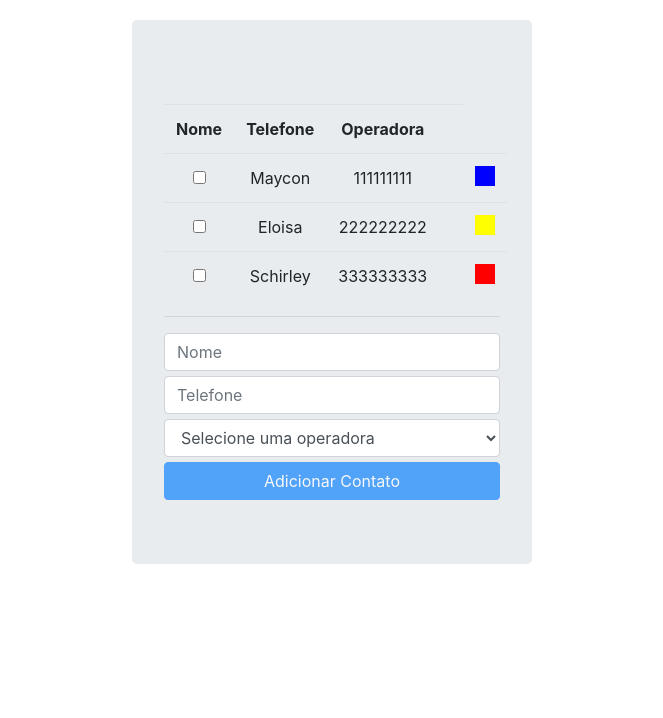
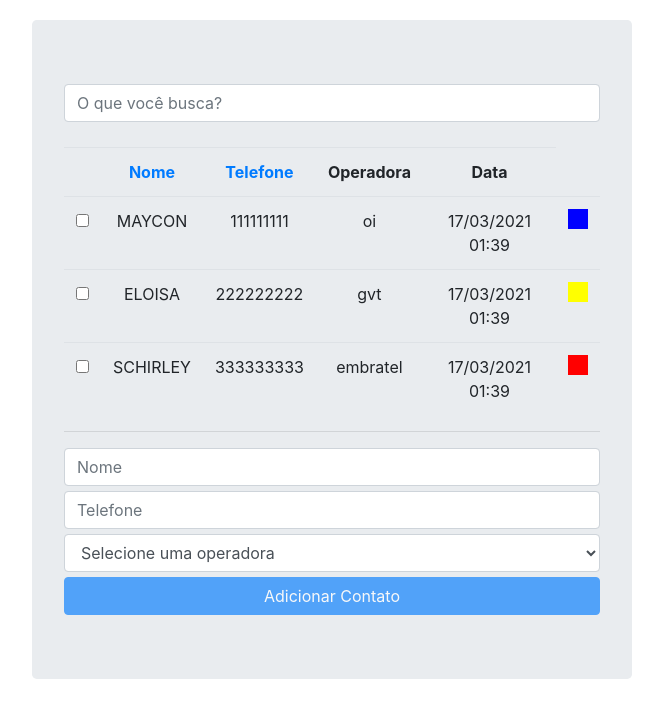
Before and after one commit to MayconRDO/project-training-angular-js, a plain HTML site: page index.html in a window 1280 px wide. Shown: the whole page, without its empty margins (308-971 px from the left). Drawn offline with nearby package versions, Linux system fonts and the light colour scheme.

Commit message:
Trabalhando com filtros

```diff
--- a/index.html
+++ b/index.html
@@ -9,7 +9,7 @@
     <link rel="stylesheet" type="text/css" href="lib/bootstrap/bootstrap.css">
     <style>
         .jumbotron {
-            width: 400px;
+            width: 600px;
             text-align: center;
             margin-top: 20px;
             margin-left: auto;
@@ -17,7 +17,7 @@
         }
 
         .table {
-            margin-top: 20px;
+            margin-top: 25px;
         }
 
         .form-control {
@@ -39,9 +39,9 @@
         angular.module("listPhone").controller("listPhoneCtrl", function ($scope) {
             $scope.app = "Lista Telefonica";
             $scope.contacts = [
-                { name: "Maycon", phone: "111111111", color: "blue" },
-                { name: "Eloisa", phone: "222222222", color: "yellow" },
-                { name: "Schirley", phone: "333333333", color: "red" }
+                { name: "Maycon", phone: "111111111", date: new Date(), color: "blue", operator: { name: "Oi", codigo: 14, category: "Celular" } },
+                { name: "Eloisa", phone: "222222222", date: new Date(), color: "yellow", operator: { name: "GVT", codigo: 25, category: "Fixo" } },
+                { name: "Schirley", phone: "333333333", date: new Date(), color: "red", operator: { name: "Embratel", codigo: 21, category: "Fixo" } }
             ];
 
             // RUIM
@@ -81,6 +81,11 @@
                 });
             };
 
+            $scope.orderBy = function (field) {
+                $scope.criteriaOrdering = field;
+                $scope.orderingDirection = !$scope.orderingDirection;
+            };
+
         });
     </script>
 </head>
@@ -89,18 +94,22 @@
     <div class="jumbotron">
         <!-- <h3>{{app}}</h3> -->
         <!-- {{contacts}} -->
+        <input class="form-control" type="text" ng-model="criteriaSearch" placeholder="O que você busca?">
         <table ng-show="contacts.length > 0" class="table">
             <tr>
-                <th>Nome</th>
-                <th>Telefone</th>
+                <th></th>
+                <th><a href="" ng-click="orderBy('name')">Nome</a></th>
+                <th><a href="" ng-click="orderBy('phone')">Telefone</a></th>
                 <th>Operadora</th>
-                <th></th>
+                <th>Data</th>
             </tr>
-            <tr ng-class="{'selected bold': contact.selected}" ng-repeat="contact in contacts">
+            <tr ng-class="{'selected bold': contact.selected}"
+                ng-repeat="contact in contacts | filter:criteriaSearch | orderBy:criteriaOrdering:orderingDirection">
                 <td><input type="checkbox" ng-model="contact.selected"></td>
-                <td>{{contact.name}}</td>
+                <td>{{contact.name | uppercase}}</td>
                 <td>{{contact.phone}}</td>
-                <td>{{contact.operator.name}}</td>
+                <td>{{contact.operator.name | lowercase}}</td>
+                <td>{{contact.date | date:'dd/MM/yyyy HH:mm'}}</td>
                 <!-- <td ng-repeat="(key, value) in contact">
                     {{key + '-' + value}}
                 </td> -->
@@ -124,10 +133,11 @@
             <input class="form-control" type="text" ng-model="contact.phone" name="phone" placeholder="Telefone"
                 ng-required="true" ng-minlength="10" ng-pattern="/^\d{4,5}-\d{4}$/" />
             <select class="form-control" ng-model="contact.operator"
-                ng-options="operator.name for operator in operators">
+                ng-options="operator.name for operator in operators | orderBy:'name'">
                 <option value="">Selecione uma operadora</option>
             </select>
         </form>
+
         <!-- RUIM
         <button class="btn btn-primary btn-block" ng-click="addContact()">Adicionar Contato</button> -->
 
```
